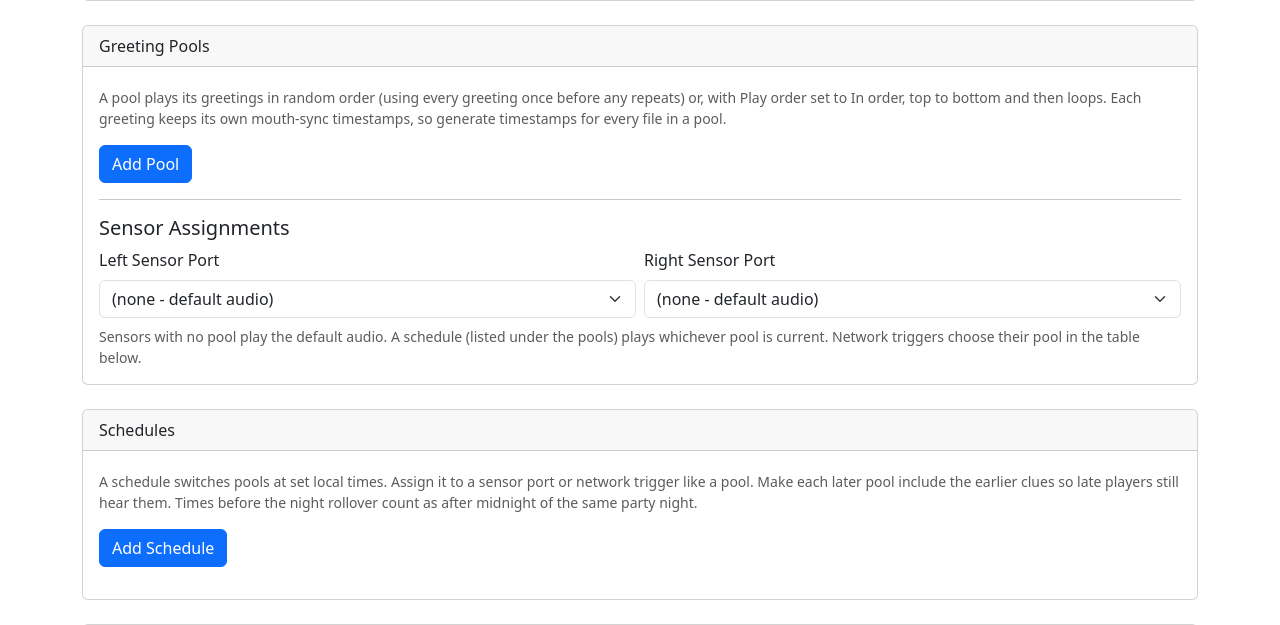
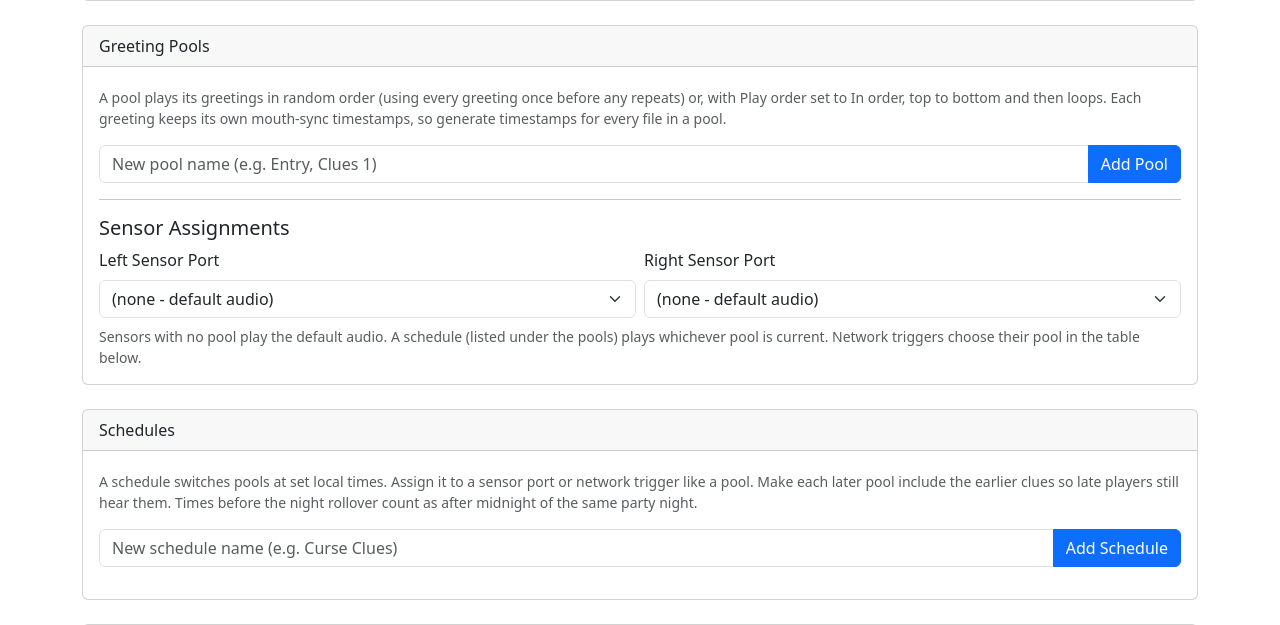
Before and after one commit to schubbydoo/ghosthost, a Flask app: page / in a window 1280 px wide. Shown: the part 1282-1907 px from the top of the page. Run offline with Flask 3, Linux system fonts and the light colour scheme; data that the repository does not hold is empty.

Commit message:
Name new pools and schedules inline instead of via a browser prompt
Co-Authored-By: Claude Sonnet 5.5 <noreply@anthropic.com>

```diff
--- a/web_interface/static/script.js
+++ b/web_interface/static/script.js
@@ -1078,12 +1078,12 @@ document.addEventListener('DOMContentLoaded', function() {
 
     if (btnAddPool) {
         btnAddPool.addEventListener('click', async () => {
-            const name = prompt('Enter pool name:', 'New Pool');
-            if (name === null) return;
+            const nameInput = document.getElementById('new-pool-name');
+            const name = (nameInput && nameInput.value.trim()) || 'New Pool';
             try {
                 const resp = await fetch('/api/greeting_pools', { method: 'POST', headers: { 'Content-Type': 'application/json' }, body: JSON.stringify({ name, files: [] }) });
                 const result = await resp.json();
-                if (resp.ok && result.success) { displayPoolMessage('Pool created - tick the greetings to include, then Save Pool'); loadPools(); }
+                if (resp.ok && result.success) { displayPoolMessage(`Pool '${name}' created - tick the greetings to include, then Save Pool`); if (nameInput) nameInput.value = ''; loadPools(); }
                 else displayPoolMessage(result.error || 'Create failed', true);
             } catch (e) { displayPoolMessage('Create failed', true); }
         });
@@ -1232,10 +1232,10 @@ document.addEventListener('DOMContentLoaded', function() {
     const btnAddSchedule = document.getElementById('btn-add-schedule');
     if (btnAddSchedule) {
         btnAddSchedule.addEventListener('click', async () => {
-            const name = prompt('Enter schedule name:', 'Clues');
-            if (name === null) return;
+            const nameInput = document.getElementById('new-schedule-name');
+            const name = (nameInput && nameInput.value.trim()) || 'New Schedule';
             const { ok, result } = await postJson('/api/schedules', { name });
-            if (ok) { showMsg(scheduleMsg, 'Schedule created - set its steps, then Save Schedule'); loadSchedules(); }
+            if (ok) { showMsg(scheduleMsg, 'Schedule created - set its steps, then Save Schedule'); if (nameInput) nameInput.value = ''; loadSchedules(); }
             else showMsg(scheduleMsg, result.error || 'Create failed', true);
         });
     }
--- a/web_interface/templates/index.html
+++ b/web_interface/templates/index.html
@@ -154,7 +154,8 @@
             </div>
             <div class="card-body">
                 <p class="form-text">A pool plays its greetings in random order (using every greeting once before any repeats) or, with Play order set to In order, top to bottom and then loops. Each greeting keeps its own mouth-sync timestamps, so generate timestamps for every file in a pool.</p>
-                <div class="mb-3">
+                <div class="input-group mb-3">
+                    <input type="text" class="form-control" id="new-pool-name" placeholder="New pool name (e.g. Entry, Clues 1)">
                     <button class="btn btn-primary" id="btn-add-pool">Add Pool</button>
                 </div>
                 <div id="pool-status" class="form-text mb-2"></div>
@@ -181,7 +182,10 @@
             <div class="card-header">Schedules</div>
             <div class="card-body">
                 <p class="form-text">A schedule switches pools at set local times. Assign it to a sensor port or network trigger like a pool. Make each later pool include the earlier clues so late players still hear them. Times before the night rollover count as after midnight of the same party night.</p>
-                <div class="mb-3"><button class="btn btn-primary" id="btn-add-schedule">Add Schedule</button></div>
+                <div class="input-group mb-3">
+                    <input type="text" class="form-control" id="new-schedule-name" placeholder="New schedule name (e.g. Curse Clues)">
+                    <button class="btn btn-primary" id="btn-add-schedule">Add Schedule</button>
+                </div>
                 <div id="schedule-msg" class="form-text mb-2"></div>
                 <div id="schedule-list"><!-- Populated by JS --></div>
             </div>
```
